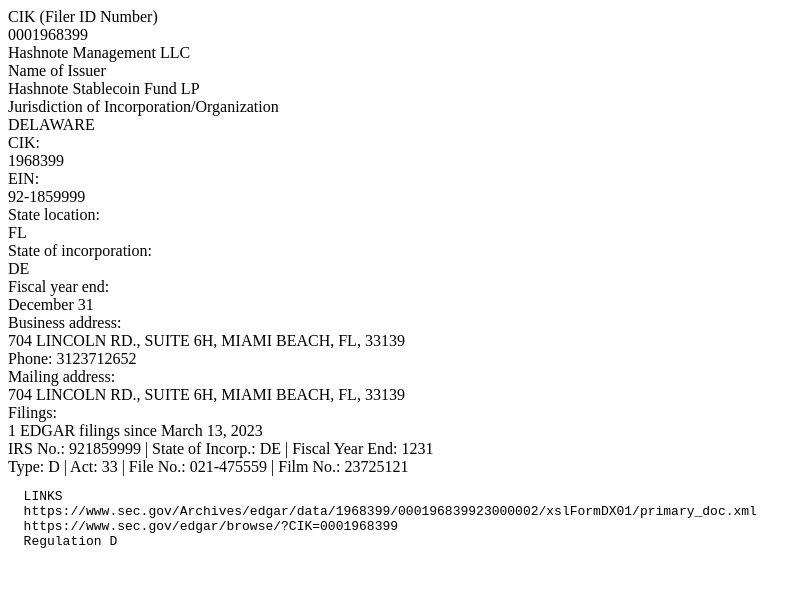
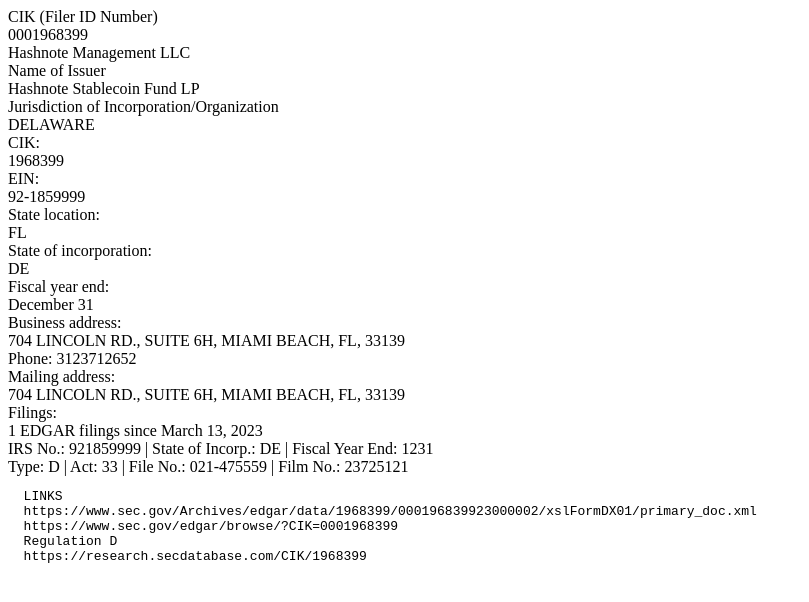
Before and after one commit to amr080/hashnote, a plain HTML site: page index.html in a window 1280 px wide. Shown: the whole page, without its empty margins (0-809 px from the left). Drawn offline with Linux system fonts and the light colour scheme.

Commit message:
Update index.html

```diff
--- a/index.html
+++ b/index.html
@@ -30,4 +30,5 @@
   https://www.sec.gov/Archives/edgar/data/1968399/000196839923000002/xslFormDX01/primary_doc.xml
   https://www.sec.gov/edgar/browse/?CIK=0001968399
   Regulation D
+  https://research.secdatabase.com/CIK/1968399
 </PRE>
```
